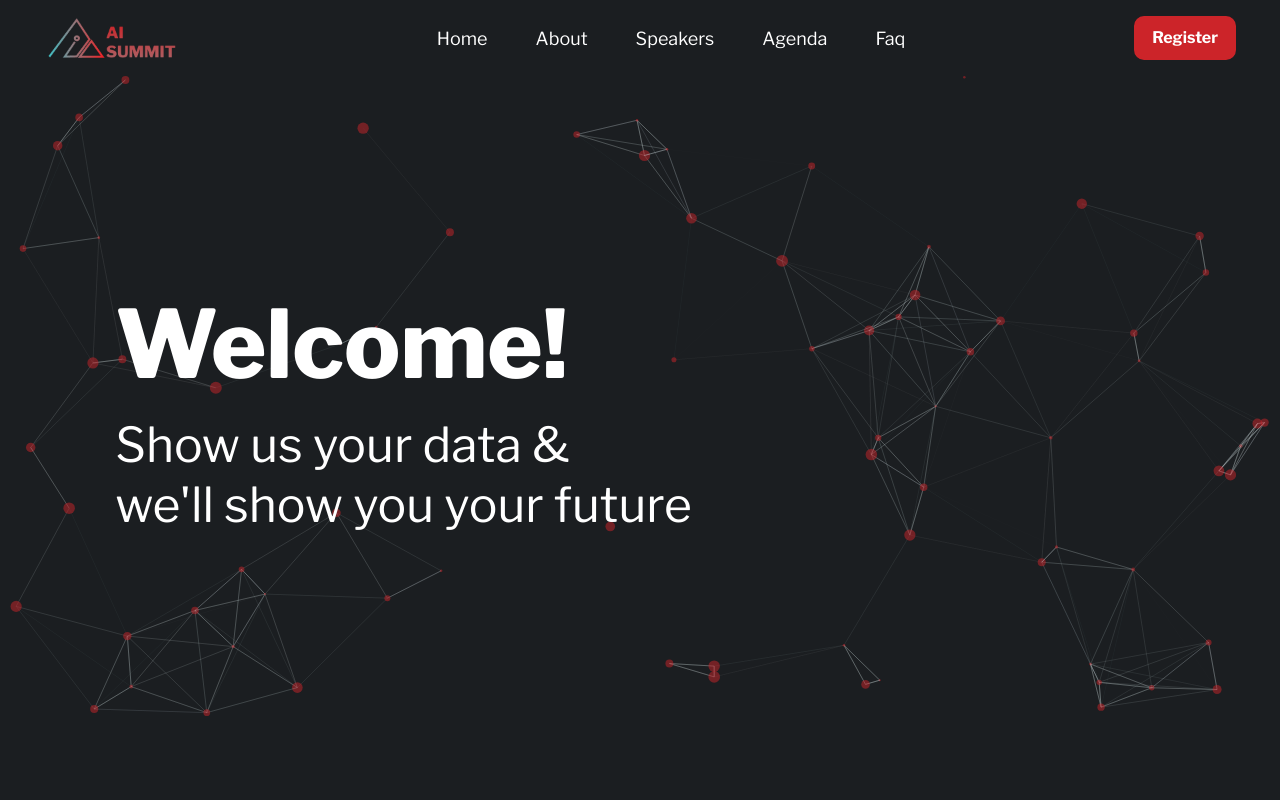
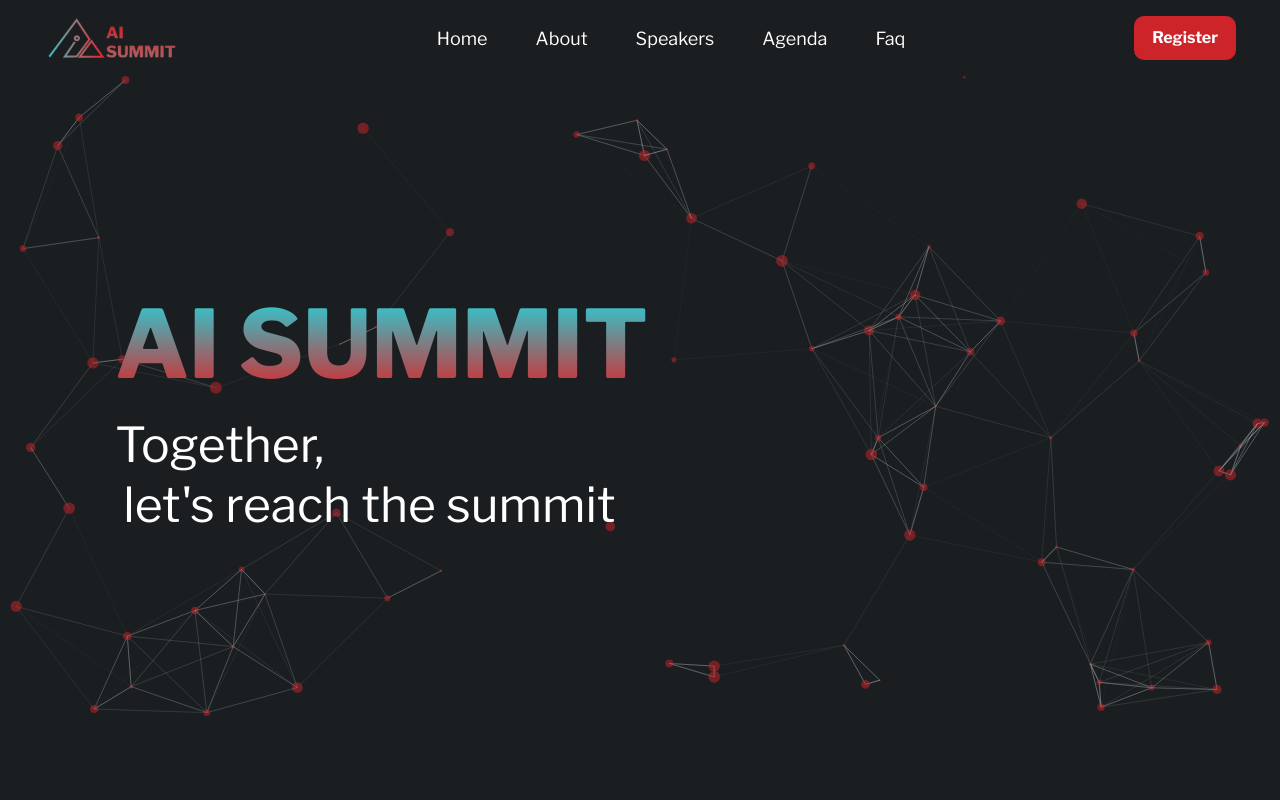
Before and after one commit to MarouaneBenbetka/AI-Summit, a React (Vite) app: page / in a window 1280 px wide. Shown: the top 800 px of the page. Built offline with nearby package versions, Linux system fonts and the light colour scheme.

Commit message:
Update hero

```diff
--- a/src/sections/Hero.jsx
+++ b/src/sections/Hero.jsx
@@ -23,16 +23,18 @@ const Hero = () => {
         <div className="flex justify-center md:justify-start items-center mb-14 w-full">
           <div>
             <motion.h1
-              className=" text-[50px]  md:text-[60px] text-center md:text-left w-full lg:text-[80px] xl:text-[94px] font-extrabold font-libre-franklin"
+              className="text-transparent bg-clip-text bg-gradient-to-b from-[#00f7ff] to-[#ff0004] text-[50px] md:text-[60px] text-center md:text-left w-full lg:text-[80px] xl:text-[94px] font-extrabold font-libre-franklin"
               variants={textVariant(0.4)}
             >
-              Welcome!
+              AI SUMMIT
             </motion.h1>
+
             <motion.p
               className="text-[35px] sm:text-[50px] md:text-[30px] text-center md:text-left lg:text-[32px] xl:text-[48px] leading-[60px]"
               variants={textVariant(0.6)}
             >
-              Show us your data & <br /> we'll show you your future
+              Together,
+              <div className="ml-2">let's reach the summit</div>
             </motion.p>
           </div>
         </div>
```
